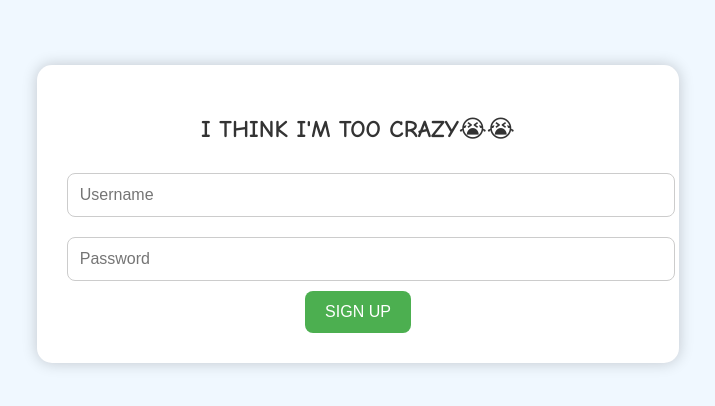
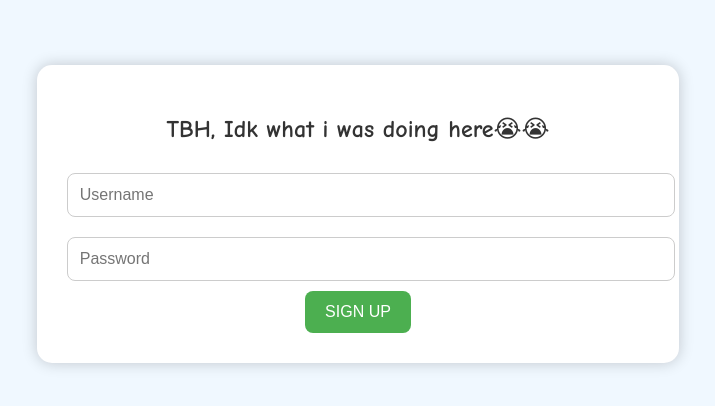
Before and after one commit to st10455187/angel-is-crazy, a plain HTML site: page index.html in a window 1280 px wide. Shown: the part 194-600 px from the top of the page, without its empty margins (282-997 px from the left). Drawn offline with Linux system fonts and the light colour scheme.

Commit message:
Update index.html

```diff
--- a/index.html
+++ b/index.html
@@ -53,7 +53,7 @@
 </head>
 <body>
   <div class="login-box">
-    <h2>I THINK I'M TOO CRAZY😭😭</h2>
+    <h2>TBH, Idk what i was doing here😭😭</h2>
     <input type="text" id="username" placeholder="Username" />
     <input type="password" id="password" placeholder="Password" />
     <button onclick="login()">SIGN UP</button>
```
